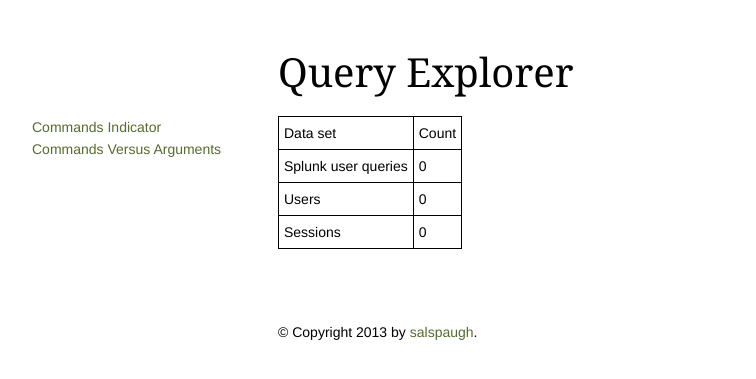
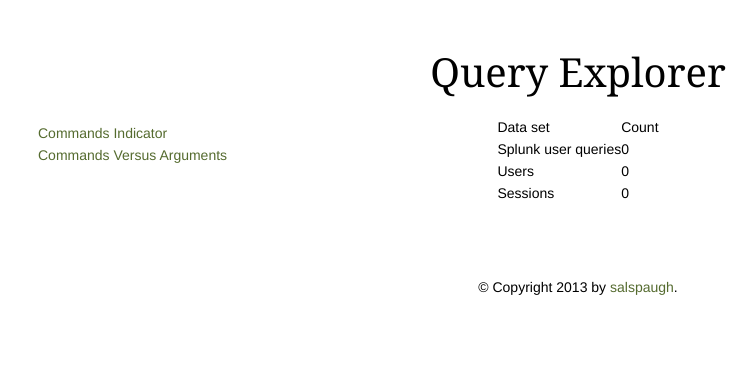
Before and after one commit to salspaugh/queryexplorer, a Flask app: page / in a window 1280 px wide. Shown: the top 379 px of the page, without its empty margins (62-818 px from the left). Run offline with Flask 2, Linux system fonts and the light colour scheme; data that the repository does not hold is empty; some libraries are stand-ins or nearby versions; some web fonts are replaced.

Commit message:
Got the labeling button and other stuff to float to where I want it.

```diff
--- a/queryexplorer/static/css/style.css
+++ b/queryexplorer/static/css/style.css
@@ -15,34 +15,36 @@
     margin-bottom: 22px;
 }
 #navigation {
-    position: fixed;
+    float: left;
     left: 0;
     top: 0;
     width: 200px;
-    padding-top: 94px;
-    padding-left: 94px;
+    margin-top: 100px;
+    margin-left: 100px;
 }
 #content {
     width: 600px;
     padding: 50px;
     margin: 0 auto;
 }
+#rightsidebar {
+    float: right;
+    width: 200px;
+    margin-top: 100px;
+    margin-right: 100px;
+}
 #footer {
+    clear: both;
     width: 600px;
     margin: 0 auto;
+
 }
-table {
-    border-collapse: collapse;
-    border: 1px black solid;
-    padding: 5px;
-    font-family: 'Goudy Bookletter 1911', Georgia, Times, serif;
-    font-size: 1em;
-    line-height: 1.375em; /* = 22px/16px */
-    margin-bottom: 22px;
+input {
+    float: left;
+    width: 7em;
 }
-td {
-    border: 1px black solid;
-    padding: 5px;
+button {
+    float: right;
 }
 div.tooltip {
     position: absolute;
@@ -59,13 +61,7 @@
 }
 svg {
     width: 600px;
-}
-.button {
-    padding: 5px;
-    background-color: #dcdcdc;
-    border: 1px solid #666;
-    color: #000;
-    text-decoration: none;
+    margin-top: 20px;
 }
 a {
     color: darkolivegreen;
--- a/queryexplorer/templates/base.html
+++ b/queryexplorer/templates/base.html
@@ -17,11 +17,19 @@
     {% endblock %}
 </head>
 <body>
+
     <div class=sans id=navigation>
         {% for item in navigation_elements %}
         <a href="{{ item.link }}">{{ item.text }}</a> </br>
         {% endfor %}
     </div>
+
+    <div id=rightsidebar>
+    {% block rightsidebar %}
+    {% endblock %}
+    </div>
+
+    <center>
         <div id=content>
             <h1 class=serif>Query Explorer</h1>
             {% block content %}
@@ -31,5 +39,7 @@
         <div class=sans id=footer>
             &copy; Copyright 2013 by <a href="http://www.eecs.berkeley.edu/~alspaugh">salspaugh</a>.
         </div>
+    </center>
+
 </body>
 </html>
--- a/queryexplorer/templates/commands_indicator.html
+++ b/queryexplorer/templates/commands_indicator.html
@@ -1,4 +1,10 @@
 {% extends "base.html" %}
+{% block rightsidebar %}
+    <center>
+        <input type="text">
+        <button type="button">Label selection.</button>
+    </center>
+{% endblock %}
 {% block content %}
    <script type="text/javascript" src="static/js/commands_indicator.js"></script>
 {% endblock %}
```
Also changed, not shown: queryexplorer/static/js/commands_indicator.js (+13 -0 lines). Lines whose indentation alone changed are shown as unchanged.
